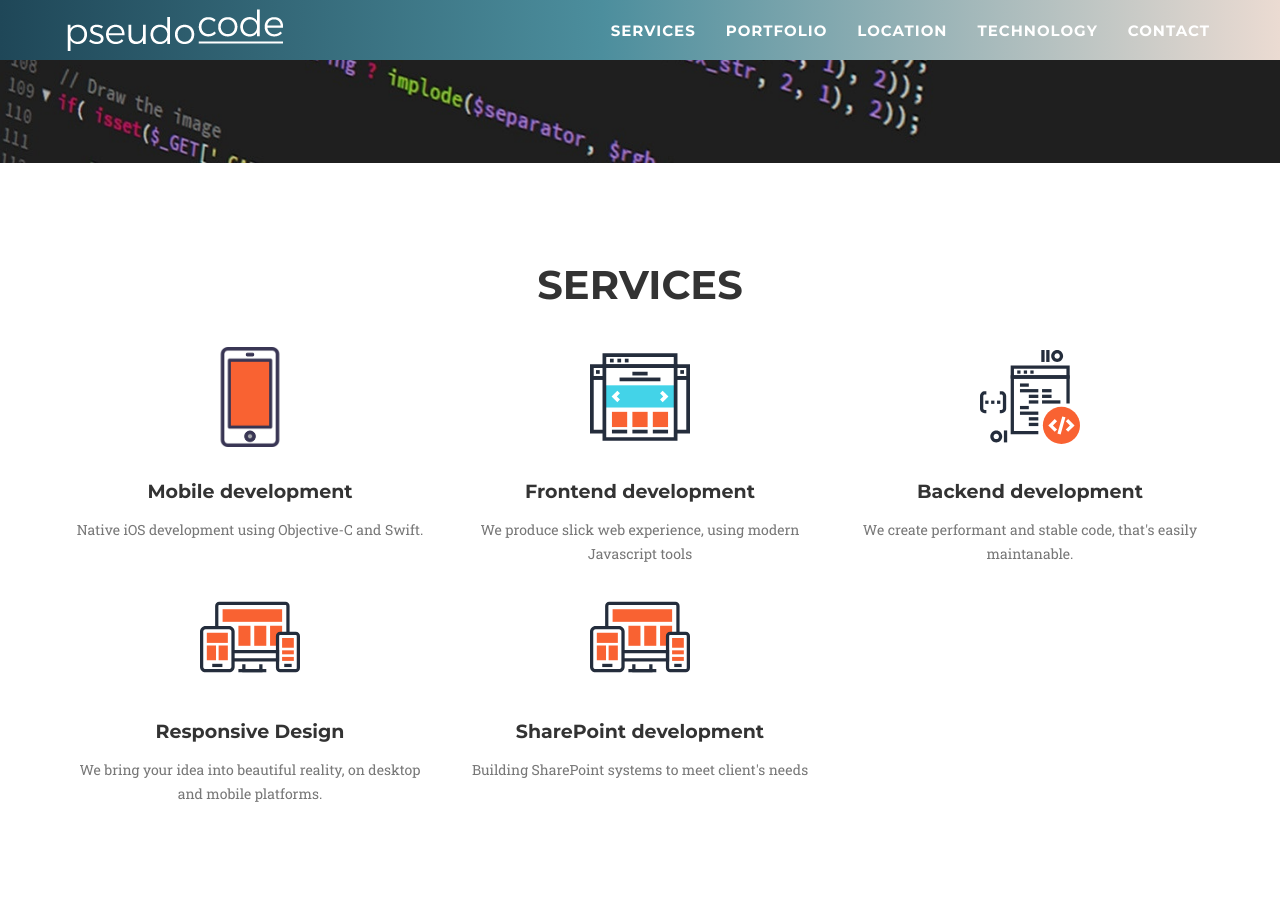
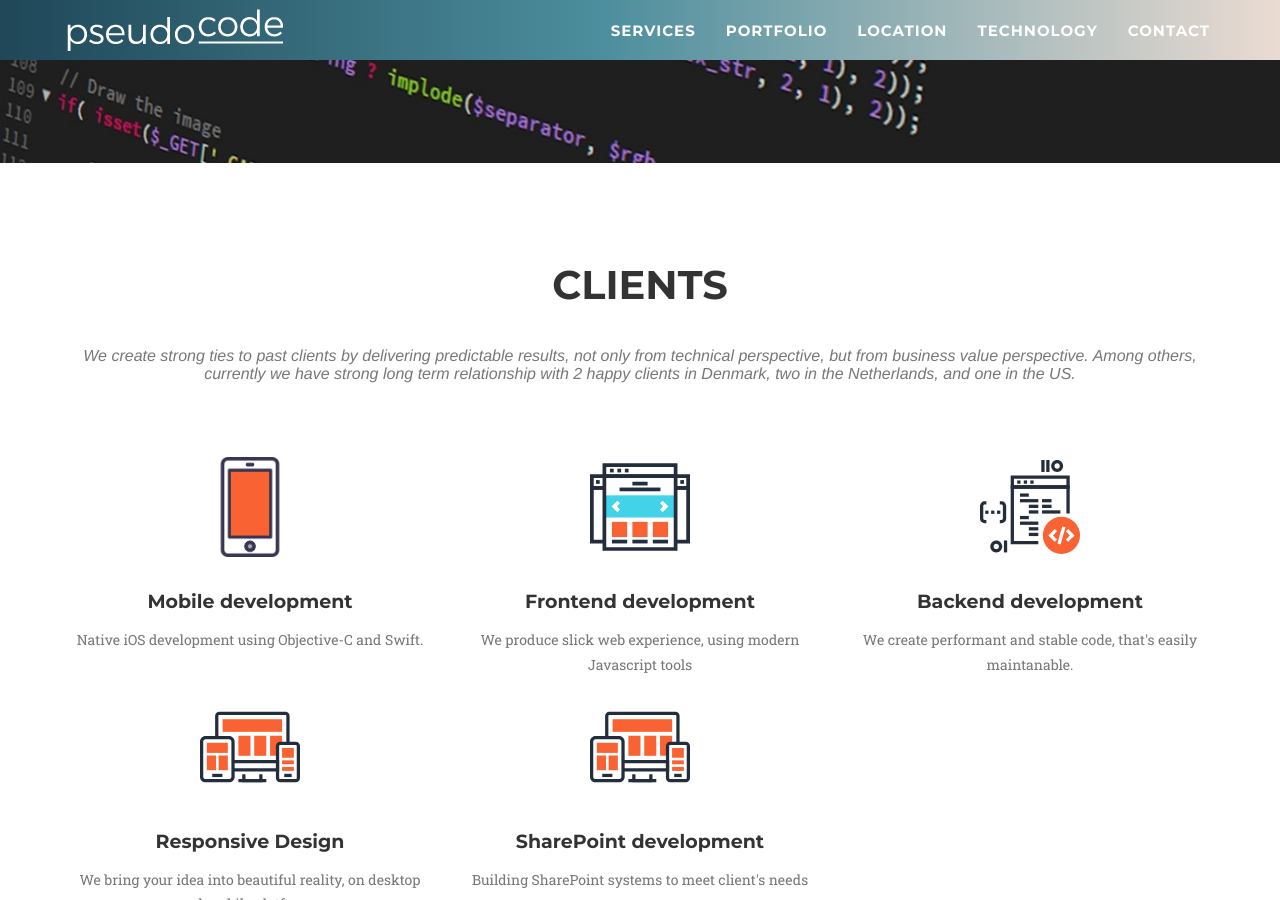
Before and after one commit to zoranzoran/pseudocode, a Jekyll site: the page built from index.html, in a window 1280 px wide and 900 px high, scrolled down 737 px. Built offline with Jekyll 4.4.1, drawn with Linux system fonts in a browser that asks for light colours; a script that is not in the unit is left out.

Commit message:
Update clients.html

```diff
--- a/_includes/clients.html
+++ b/_includes/clients.html
@@ -2,8 +2,8 @@
     <div class="container">
         <div class="row">
             <div class="col-lg-12">
-                <h2 class="section-heading">Services</h2>
-                <!-- <h3 class="section-subheading text-muted">What can we do for you?</h3> -->
+                <h2 class="section-heading">Clients</h2>
+                <h3 class="section-subheading text-muted">We create strong ties to past clients by delivering predictable results, not only from technical perspective, but from business value perspective. Among others, currently we have strong long term relationship with 2 happy clients in Denmark, two in the Netherlands, and one in the US.</h3>
             </div>
         </div>
         <div class="row text-center margin-b">
```
